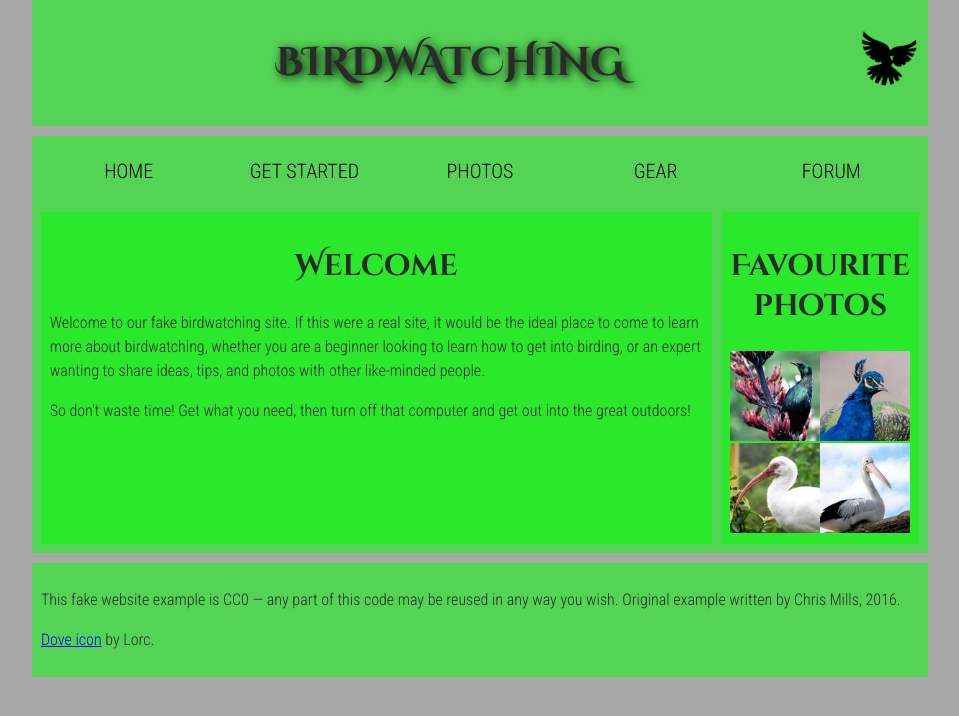
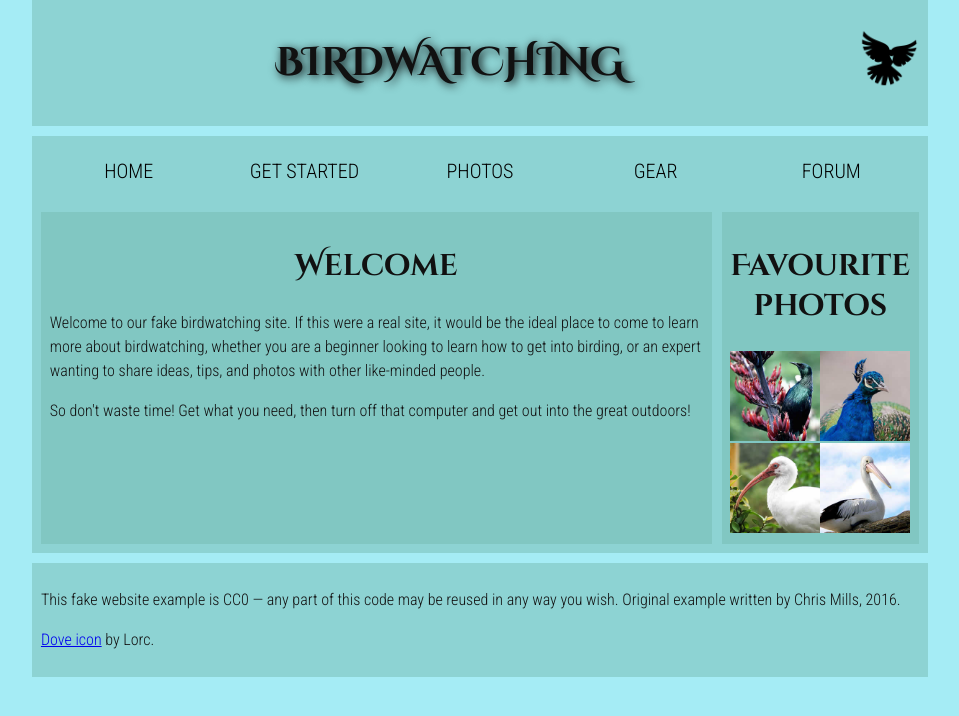
Before and after one commit to TomasReyzak/2, a plain HTML site: page index.html in a window 1280 px wide. Shown: the whole page, without its empty margins (160-1119 px from the left). Drawn offline with Linux system fonts and the light colour scheme.

Commit message:
Update style.css

```diff
--- a/style.css
+++ b/style.css
@@ -7,7 +7,7 @@ html, body {
 
 html {
   font-size: 10px;
-  background-color: #a9a9a9;
+  background-color: #a5ecf5;
 }
 
 body {
@@ -20,12 +20,12 @@ body {
 
 h1, h2, h3 {
   font-family: 'Cinzel Decorative', cursive;
-  color: #2a2a2a;
+  color: #111111;
 }
 
 p, input, li {
   font-family: 'Roboto Condensed', sans-serif;
-  color: #2a2a2a;
+  color: #131313;
 }
 
 h1 {
@@ -57,12 +57,12 @@ header {
 }
 
 body > * {
-  background-color: red;
+  background-color: rgb(194, 250, 250);
   padding: 1%;
 }
 
 main, header, nav, article, aside, footer, section {
-  background-color: rgba(0,255,0,0.5);
+  background-color: rgba(118, 187, 178, 0.5);
   padding: 1%;
 }
 
```
